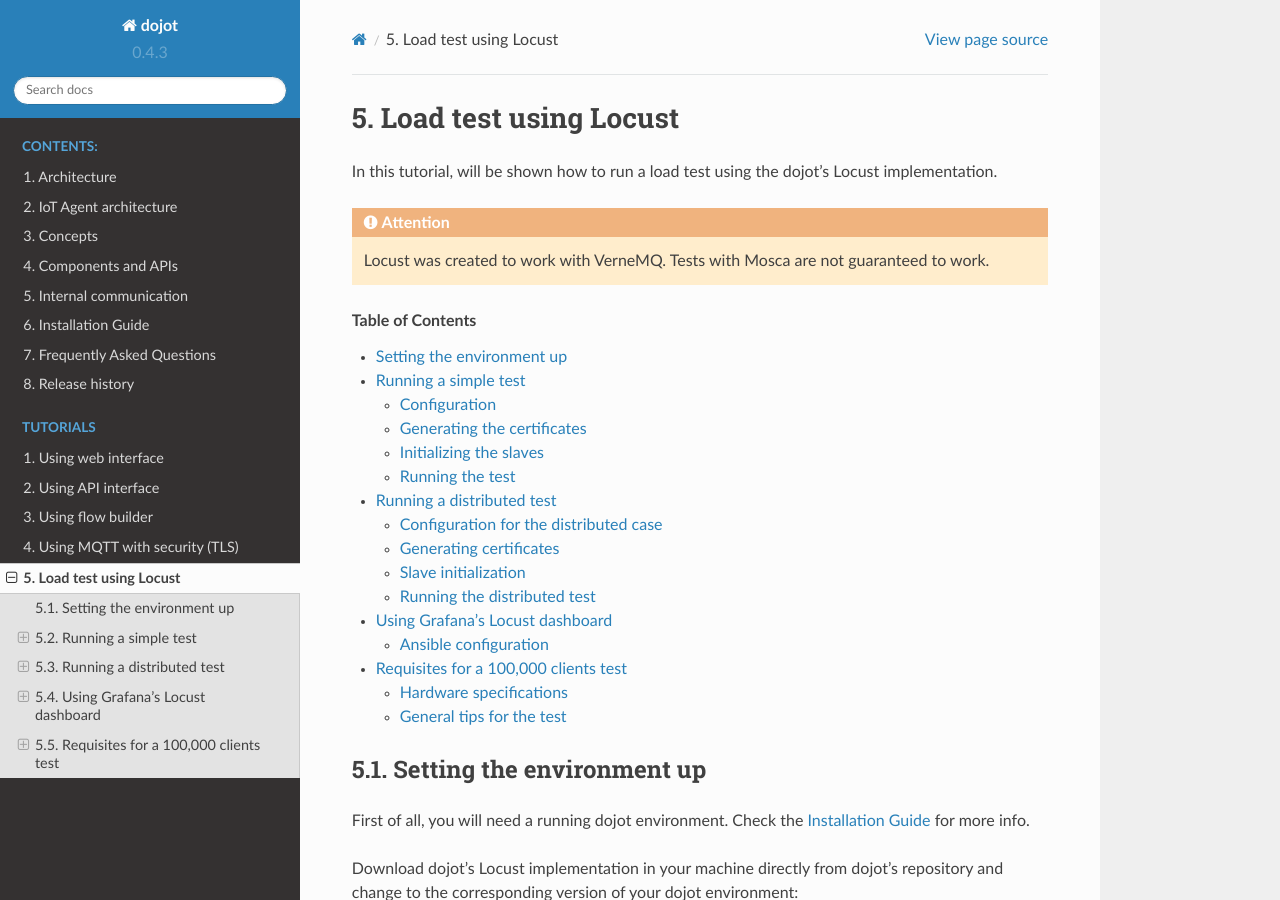
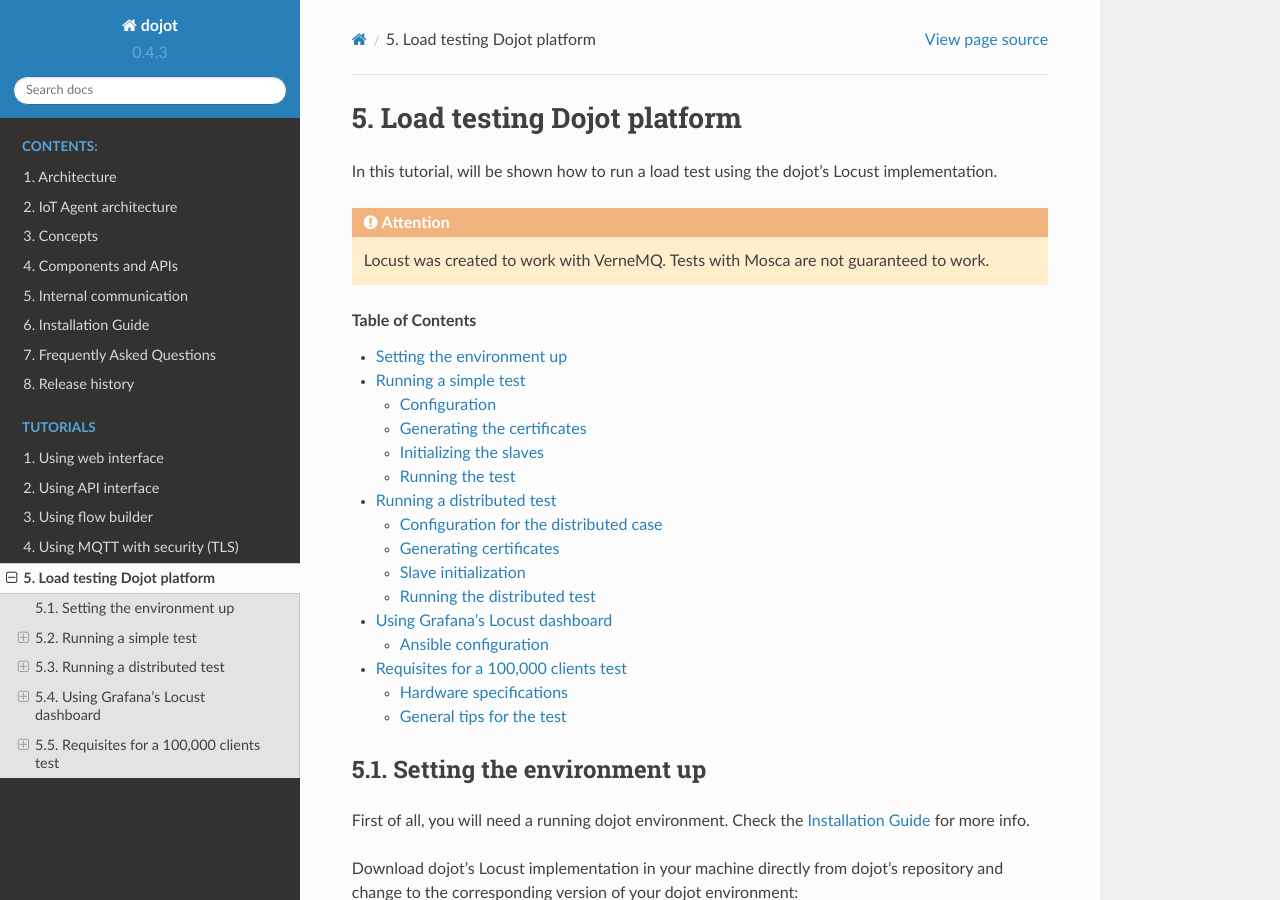
Before and after one commit to dojot/docs, a Sphinx documentation site: the page built from source/load-test-with-locust.rst, in a window 1280 px wide and 900 px high. Built offline with Sphinx 7.4.7 and the Read the Docs theme 2.0.0, drawn with Linux system fonts in a browser that asks for light colours.

Commit message:
Change tutorial title

```diff
--- a/source/load-test-with-locust.rst
+++ b/source/load-test-with-locust.rst
@@ -1,5 +1,5 @@
-Load test using Locust
-======================
+Load testing Dojot platform
+===========================
 
 In this tutorial, will be shown how to run a load test using the dojot's Locust implementation.
 
```
Also changed, not shown: 1 other file.
